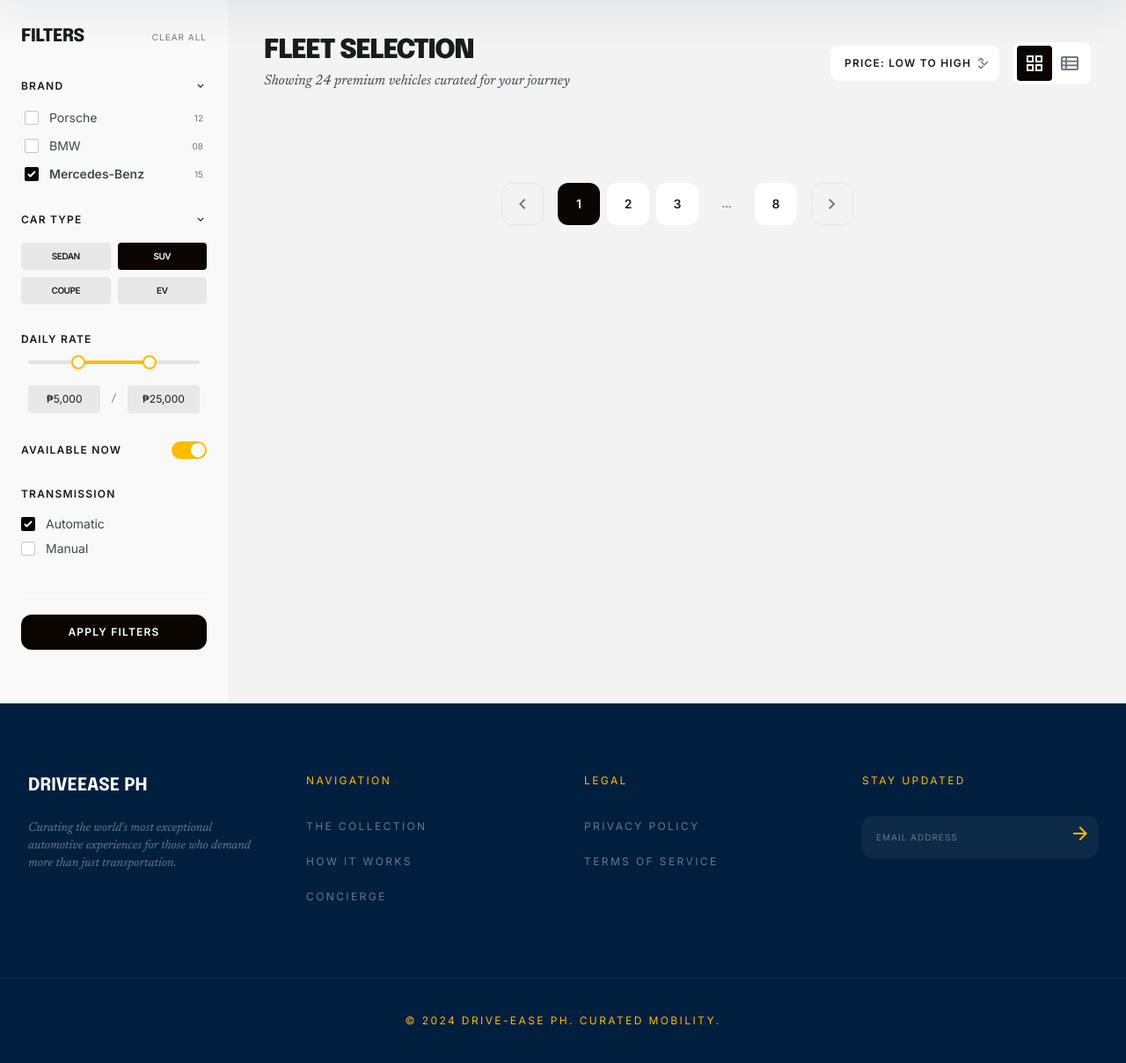
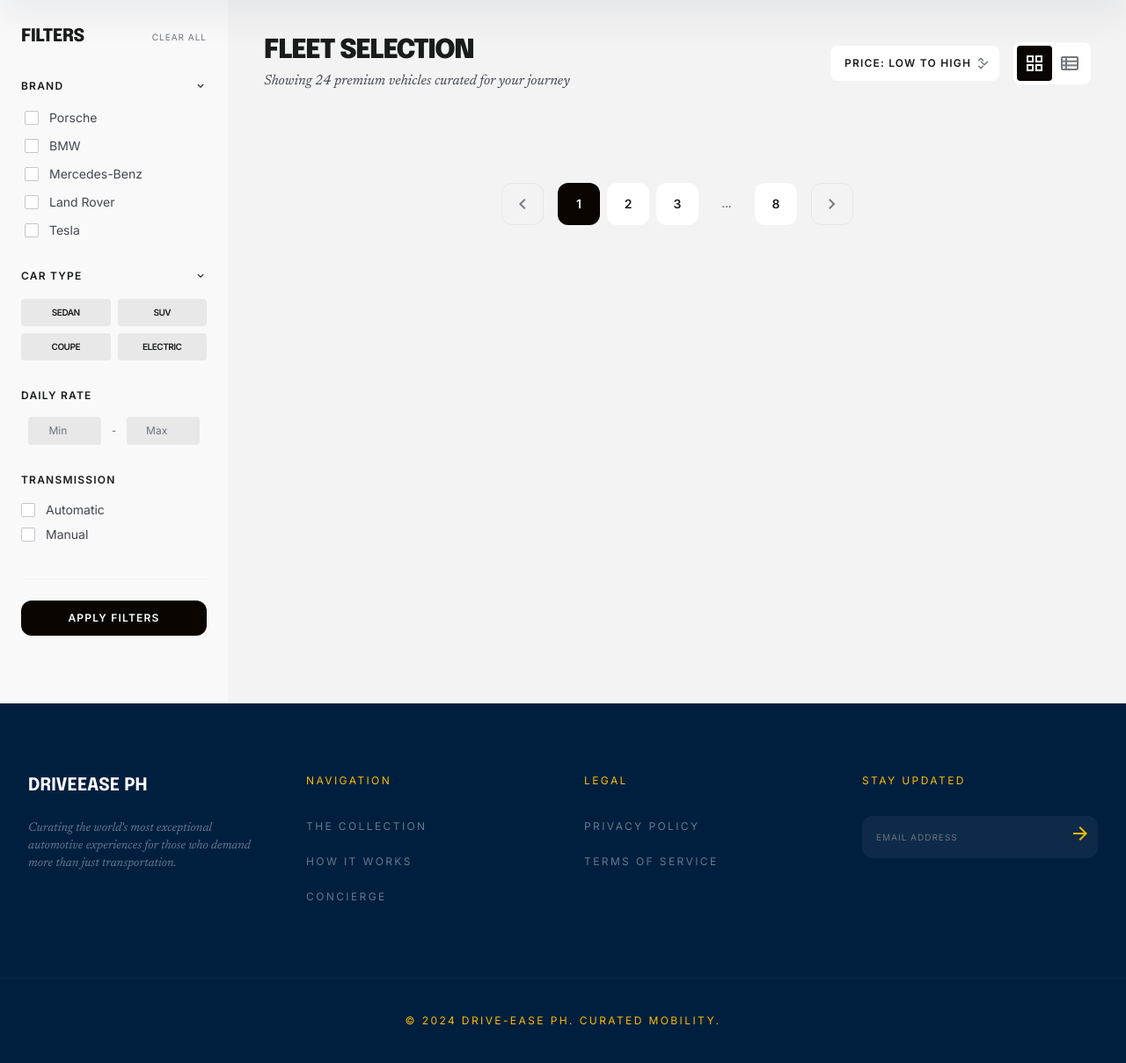
Before and after one commit to Johnrey2k22/car-rental, a Flask app: page /fleet in a window 1280 px wide. Shown: the part 68-1277 px from the top of the page at 88% size. Run offline with Flask 3, Linux system fonts and the light colour scheme; data that the repository does not hold is empty; some libraries are stand-ins or nearby versions.

Commit message:
Add user authentication, booking logic, and dynamic fleet filtering

```diff
--- a/app.py
+++ b/app.py
@@ -27,8 +27,33 @@ def home():
 
 @app.route("/fleet")
 def fleet():
-    cars = Car.query.all()
-    return render_template("car_listings.html", cars=cars)
+    # Get filter parameters
+    brands = request.args.getlist('brand')
+    categories = request.args.getlist('category')
+    transmissions = request.args.getlist('transmission')
+    min_price = request.args.get('min_price')
+    max_price = request.args.get('max_price')
+
+    query = Car.query
+
+    if brands:
+        query = query.filter(Car.brand.in_(brands))
+    if categories:
+        query = query.filter(Car.category.in_(categories))
+    if transmissions:
+        query = query.filter(Car.transmission.in_(transmissions))
+    if min_price:
+        query = query.filter(Car.daily_rate >= int(min_price))
+    if max_price:
+        query = query.filter(Car.daily_rate <= int(max_price))
+
+    cars = query.all()
+
+    return render_template("car_listings.html",
+                           cars=cars,
+                           selected_brands=brands,
+                           selected_categories=categories,
+                           selected_transmissions=transmissions)
 
 @app.route("/car/<int:car_id>")
 def car_detail(car_id):
--- a/templates/car_listings.html
+++ b/templates/car_listings.html
@@ -109,99 +109,78 @@
 <main class="max-w-7xl mx-auto flex min-h-screen">
 <!-- Sidebar Filters (260px) -->
 <aside class="w-[260px] flex-shrink-0 bg-surface border-r border-outline-variant/10 p-6 hidden md:block">
-<div class="sticky top-24">
+<form action="{{ url_for('fleet') }}" method="GET" class="sticky top-24">
 <div class="flex justify-between items-center mb-8">
 <h2 class="font-headline font-extrabold text-xl tracking-tight uppercase">Filters</h2>
-<button class="font-label text-[10px] tracking-widest uppercase text-outline hover:text-primary transition-colors">Clear All</button>
+<a href="{{ url_for('fleet') }}" class="font-label text-[10px] tracking-widest uppercase text-outline hover:text-primary transition-colors">Clear All</a>
 </div>
 <div class="space-y-8 overflow-y-auto max-h-[calc(100vh-200px)] hide-scrollbar pb-10">
 <!-- Brand Filter -->
 <section>
-<button class="flex justify-between items-center w-full mb-4 group">
+<button type="button" class="flex justify-between items-center w-full mb-4 group">
 <span class="font-label font-bold text-xs tracking-widest uppercase">Brand</span>
 <span class="material-symbols-outlined text-sm">expand_more</span>
 </button>
 <div class="space-y-3 px-1">
+{% for brand in ['Porsche', 'BMW', 'Mercedes-Benz', 'Land Rover', 'Tesla'] %}
 <label class="flex items-center justify-between group cursor-pointer">
 <div class="flex items-center gap-3">
-<input class="w-4 h-4 rounded-sm border-outline-variant text-primary focus:ring-primary-fixed" type="checkbox"/>
-<span class="font-label text-sm text-on-surface-variant group-hover:text-on-surface">Porsche</span>
+<input name="brand" value="{{ brand }}" {% if brand in selected_brands %}checked{% endif %} class="w-4 h-4 rounded-sm border-outline-variant text-primary focus:ring-primary-fixed" type="checkbox"/>
+<span class="font-label text-sm text-on-surface-variant group-hover:text-on-surface">{{ brand }}</span>
 </div>
-<span class="font-label text-[10px] text-outline">12</span>
 </label>
-<label class="flex items-center justify-between group cursor-pointer">
-<div class="flex items-center gap-3">
-<input class="w-4 h-4 rounded-sm border-outline-variant text-primary focus:ring-primary-fixed" type="checkbox"/>
-<span class="font-label text-sm text-on-surface-variant group-hover:text-on-surface">BMW</span>
-</div>
-<span class="font-label text-[10px] text-outline">08</span>
-</label>
-<label class="flex items-center justify-between group cursor-pointer">
-<div class="flex items-center gap-3">
-<input checked="" class="w-4 h-4 rounded-sm border-outline-variant text-primary focus:ring-primary-fixed" type="checkbox"/>
-<span class="font-label text-sm text-on-surface-variant group-hover:text-on-surface font-semibold">Mercedes-Benz</span>
-</div>
-<span class="font-label text-[10px] text-outline">15</span>
-</label>
+{% endfor %}
 </div>
 </section>
 <!-- Car Type -->
 <section>
-<button class="flex justify-between items-center w-full mb-4 group">
+<button type="button" class="flex justify-between items-center w-full mb-4 group">
 <span class="font-label font-bold text-xs tracking-widest uppercase">Car Type</span>
 <span class="material-symbols-outlined text-sm">expand_more</span>
 </button>
 <div class="grid grid-cols-2 gap-2">
-<button class="bg-surface-container-high px-3 py-2 rounded-lg font-label text-[10px] font-bold tracking-tighter uppercase text-center border-none transition-all hover:bg-secondary-container">Sedan</button>
-<button class="bg-primary text-on-primary px-3 py-2 rounded-lg font-label text-[10px] font-bold tracking-tighter uppercase text-center border-none">SUV</button>
-<button class="bg-surface-container-high px-3 py-2 rounded-lg font-label text-[10px] font-bold tracking-tighter uppercase text-center border-none">Coupe</button>
-<button class="bg-surface-container-high px-3 py-2 rounded-lg font-label text-[10px] font-bold tracking-tighter uppercase text-center border-none">EV</button>
+{% for cat in ['Sedan', 'SUV', 'Coupe', 'Electric'] %}
+<label class="cursor-pointer">
+    <input type="checkbox" name="category" value="{{ cat }}" class="hidden peer" {% if cat in selected_categories %}checked{% endif %}>
+    <div class="bg-surface-container-high peer-checked:bg-primary peer-checked:text-on-primary px-3 py-2 rounded-lg font-label text-[10px] font-bold tracking-tighter uppercase text-center border-none transition-all hover:bg-secondary-container">
+        {{ cat }}
+    </div>
+</label>
+{% endfor %}
 </div>
 </section>
 <!-- Daily Rate -->
 <section>
-<button class="flex justify-between items-center w-full mb-4">
+<button type="button" class="flex justify-between items-center w-full mb-4">
 <span class="font-label font-bold text-xs tracking-widest uppercase">Daily Rate</span>
 </button>
 <div class="px-2">
-<div class="h-1 bg-surface-container-highest rounded-full relative mb-6">
-<div class="absolute left-1/4 right-1/4 h-full bg-primary-fixed-dim rounded-full"></div>
-<div class="absolute left-1/4 top-1/2 -translate-y-1/2 w-4 h-4 bg-white border-2 border-primary-fixed-dim rounded-full shadow-sm cursor-pointer"></div>
-<div class="absolute right-1/4 top-1/2 -translate-y-1/2 w-4 h-4 bg-white border-2 border-primary-fixed-dim rounded-full shadow-sm cursor-pointer"></div>
-</div>
 <div class="flex gap-3 items-center">
-<input class="w-full bg-surface-container-high border-none rounded-lg font-label text-xs p-2 text-center" type="text" value="₱5,000"/>
-<span class="text-outline">/</span>
-<input class="w-full bg-surface-container-high border-none rounded-lg font-label text-xs p-2 text-center" type="text" value="₱25,000"/>
+<input name="min_price" class="w-full bg-surface-container-high border-none rounded-lg font-label text-xs p-2 text-center" type="number" placeholder="Min" value="{{ request.args.get('min_price', '') }}"/>
+<span class="text-outline">-</span>
+<input name="max_price" class="w-full bg-surface-container-high border-none rounded-lg font-label text-xs p-2 text-center" type="number" placeholder="Max" value="{{ request.args.get('max_price', '') }}"/>
 </div>
 </div>
 </section>
-<!-- Availability Toggle -->
-<section class="flex justify-between items-center">
-<span class="font-label font-bold text-xs tracking-widest uppercase">Available Now</span>
-<div class="w-10 h-5 bg-primary-fixed-dim rounded-full relative cursor-pointer">
-<div class="absolute right-0.5 top-0.5 w-4 h-4 bg-white rounded-full shadow-sm"></div>
-</div>
-</section>
-<!-- Year & Transmission -->
+<!-- Transmission -->
 <section class="space-y-4">
 <div class="flex flex-col gap-2">
 <span class="font-label font-bold text-xs tracking-widest uppercase mb-2">Transmission</span>
 <label class="flex items-center gap-3 cursor-pointer">
-<input checked="" class="w-4 h-4 rounded-sm border-outline-variant text-primary focus:ring-primary-fixed" type="checkbox"/>
+<input name="transmission" value="Automatic" {% if 'Automatic' in selected_transmissions %}checked{% endif %} class="w-4 h-4 rounded-sm border-outline-variant text-primary focus:ring-primary-fixed" type="checkbox"/>
 <span class="font-label text-sm text-on-surface-variant">Automatic</span>
 </label>
 <label class="flex items-center gap-3 cursor-pointer">
-<input class="w-4 h-4 rounded-sm border-outline-variant text-primary focus:ring-primary-fixed" type="checkbox"/>
+<input name="transmission" value="Manual" {% if 'Manual' in selected_transmissions %}checked{% endif %} class="w-4 h-4 rounded-sm border-outline-variant text-primary focus:ring-primary-fixed" type="checkbox"/>
 <span class="font-label text-sm text-on-surface-variant">Manual</span>
 </label>
 </div>
 </section>
 </div>
 <div class="pt-6 space-y-3 bg-surface border-t border-outline-variant/10">
-<button class="w-full bg-primary text-on-primary py-3 rounded-full font-label text-xs font-bold tracking-widest uppercase hover:bg-on-surface-variant transition-all">Apply Filters</button>
+<button type="submit" class="w-full bg-primary text-on-primary py-3 rounded-full font-label text-xs font-bold tracking-widest uppercase hover:bg-on-surface-variant transition-all">Apply Filters</button>
 </div>
-</div>
+</form>
 </aside>
 <!-- Main Content Area -->
 <section class="flex-1 bg-surface-container-low p-6 md:p-10">
```
